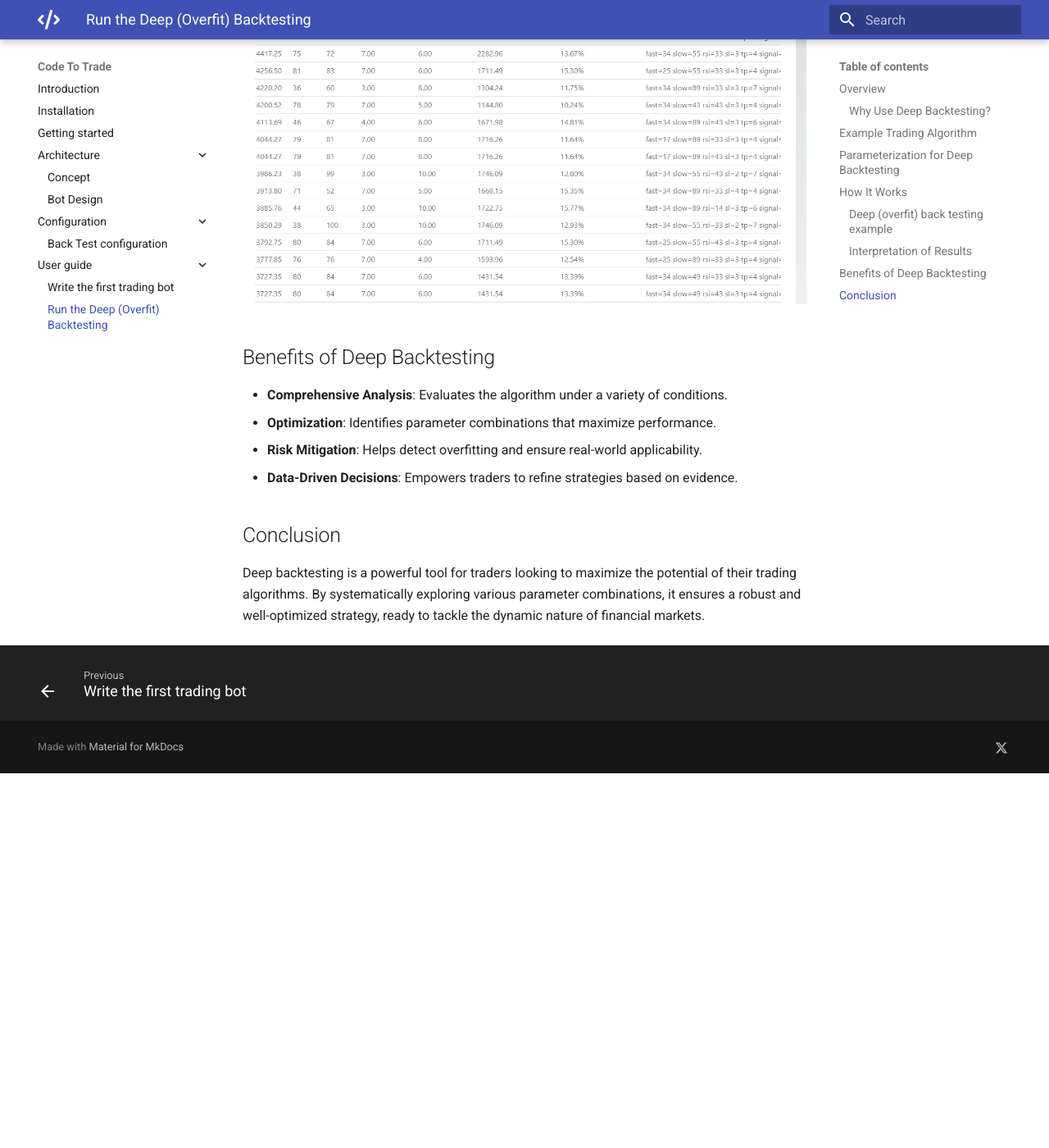
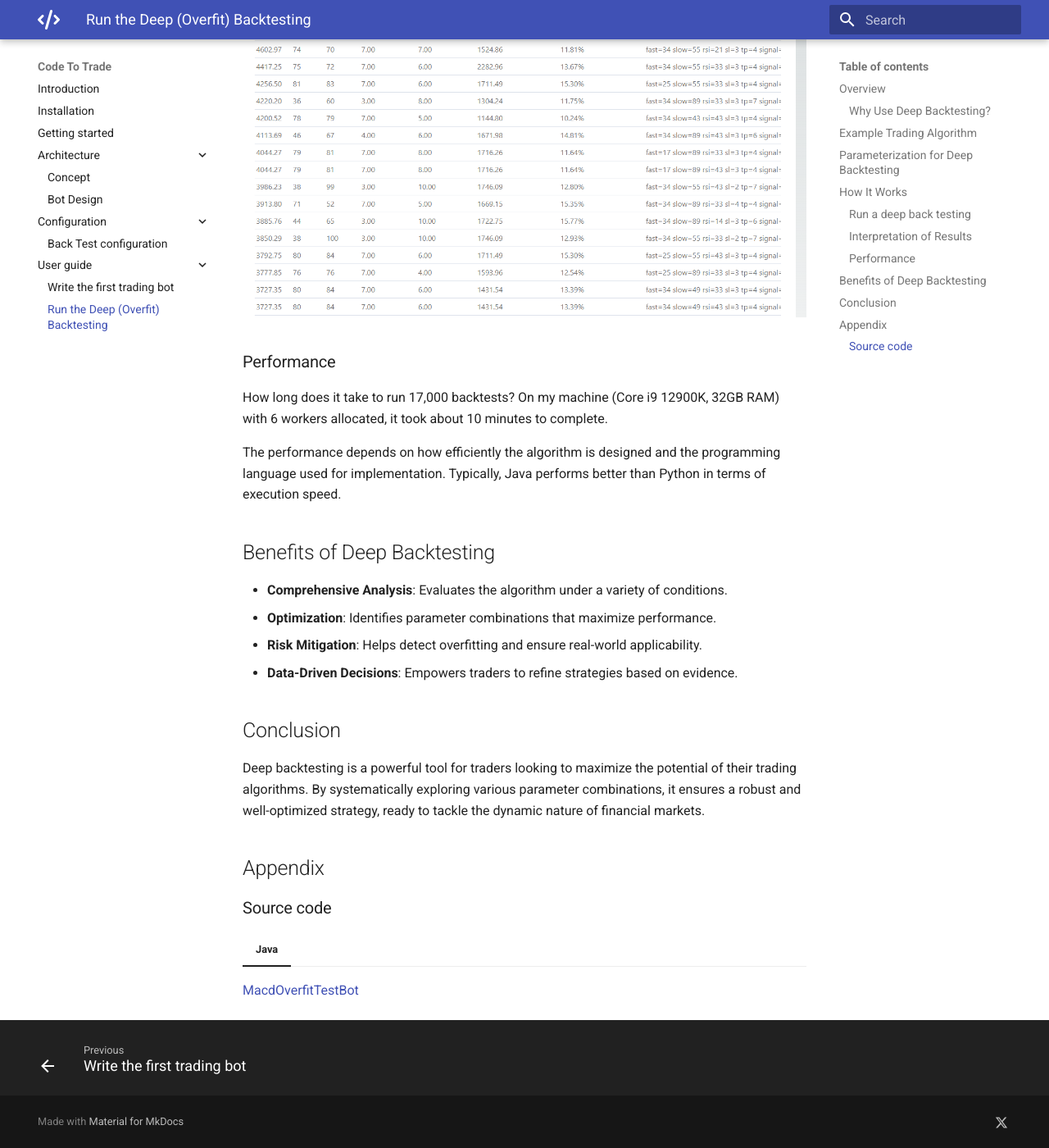
Before and after one commit to truongnhukhang/codetotrade-docs, an MkDocs documentation site: the page built from docs/user guide/2-run-deep-backtesting-for-bot.md, in a window 1280 px wide and 1400 px high, scrolled down 3290 px. Shown: the whole window at 82% size. Built offline with MkDocs 1.6.1 and Material for MkDocs 9.7.7, drawn with Linux system fonts in a browser that asks for light colours; before the commit the page ends 4233 px from its top, so only the background shows below that; some of the changed text lies outside the part shown.

Commit message:
update doc

```diff
--- a/docs/user guide/2-run-deep-backtesting-for-bot.md
+++ b/docs/user guide/2-run-deep-backtesting-for-bot.md
@@ -46,7 +46,7 @@ In deep backtesting, the algorithm's parameters are varied systematically to cre
 
 ## How It Works
 
-### Deep (overfit) back testing example
+### Run a deep back testing
 
 **Exchange** : Binance Future
 
@@ -76,8 +76,14 @@ The application runs a backtest for each combination and records the results, in
 
 Running over 17,000 backtest cases gives us a clear picture of how well the algorithm performs in different situations.
 
-If most backtests show positive results, like good profits and manageable losses, the algorithm is likely strong and reliable. But if the results are mostly negative or inconsistent, it may need changes or further testing to improve.![overfit-test-rs](../assets/images/deepbacktest-rs.png)
+If most backtests show positive results, like good profits and manageable losses, the algorithm is likely strong and reliable. But if the results are mostly negative or inconsistent, it may need changes or further testing to improve.
 
+![overfit-test-rs](../assets/images/deepbacktest-rs.png)
+
+### Performance
+How long does it take to run 17,000 backtests? On my machine (Core i9 12900K, 32GB RAM) with 6 workers allocated, it took about 10 minutes to complete.
+
+The performance depends on how efficiently the algorithm is designed and the programming language used for implementation. Typically, Java performs better than Python in terms of execution speed.
 
 ## Benefits of Deep Backtesting
 
@@ -89,3 +95,8 @@ If most backtests show positive results, like good profits and manageable losses
 ## Conclusion
 
 Deep backtesting is a powerful tool for traders looking to maximize the potential of their trading algorithms. By systematically exploring various parameter combinations, it ensures a robust and well-optimized strategy, ready to tackle the dynamic nature of financial markets.
+
+## Appendix
+### Source code
+=== "Java"
+[MacdOverfitTestBot](https://github.com/truongnhukhang/codetotrade-java-example/blob/master/src/main/java/coin/algorithm/example/bot/MyMacdOverfitTestBot.java)
```
